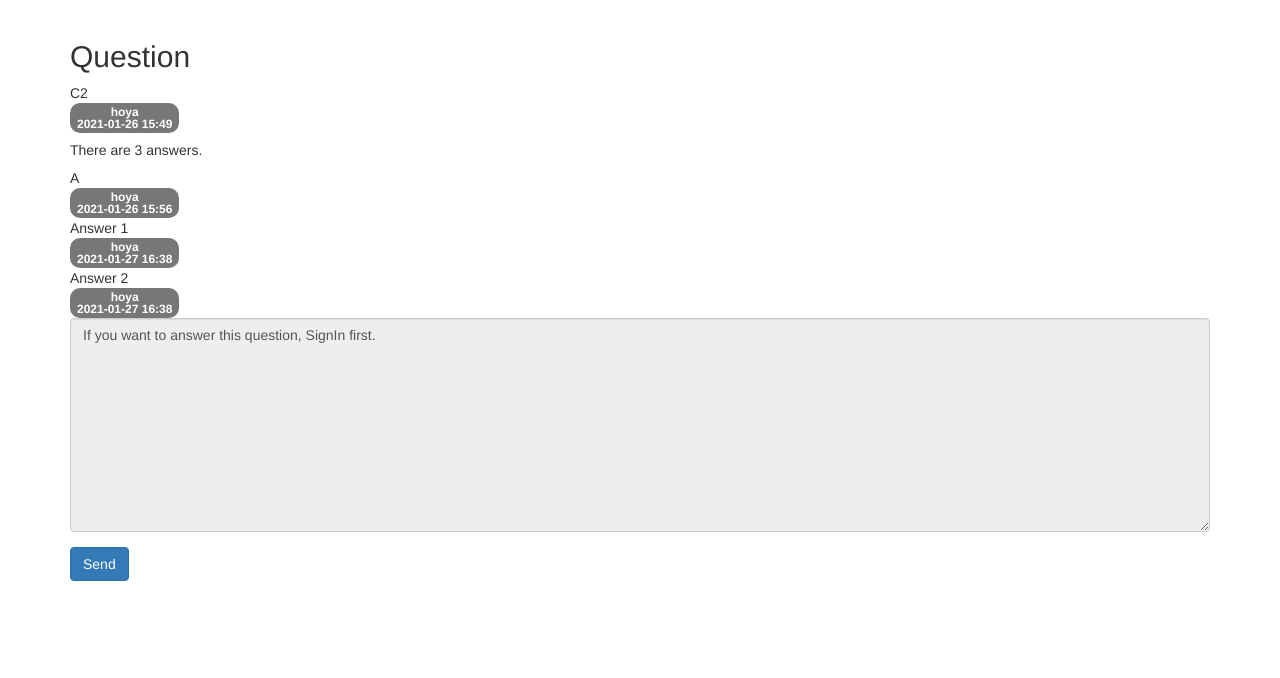
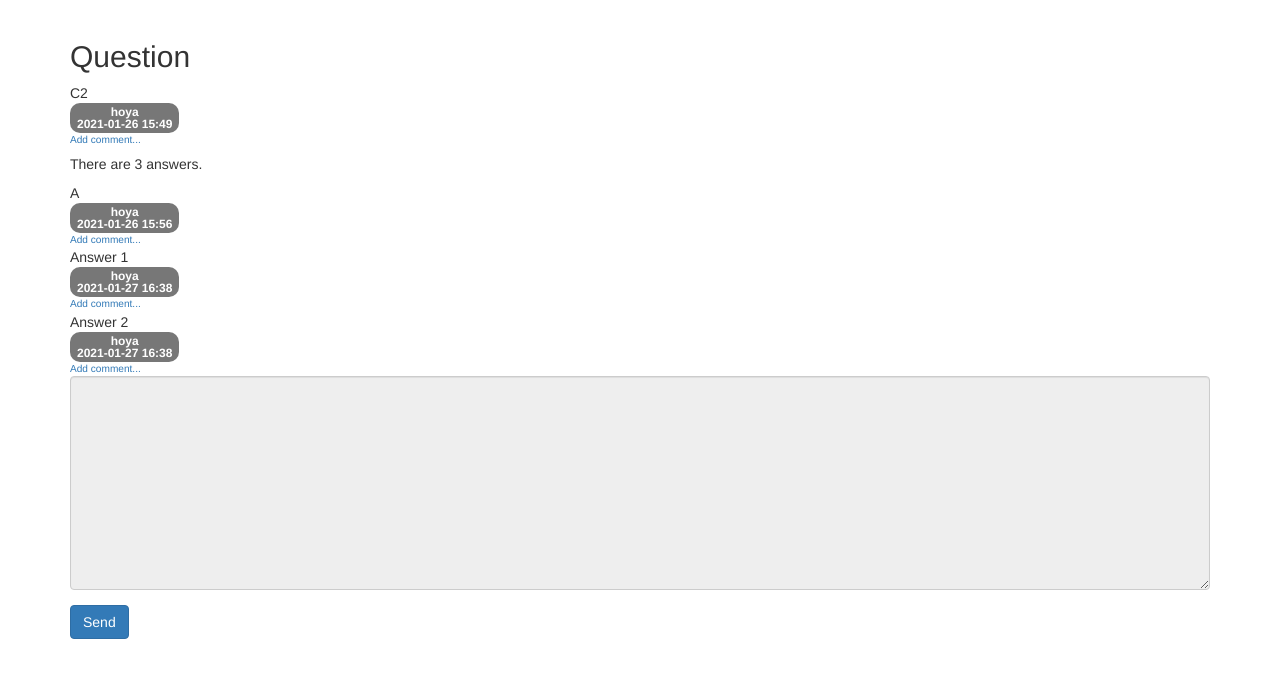
Before and after one commit to HoYaProject/hBulletinBoard_Flask, a Flask app: page /question/detail/2/ in a window 1280 px wide. Shown: the part 52-730 px from the top of the page. Run offline with Flask 2, Linux system fonts and the light colour scheme; data comes from the database, SQL or seed files in the repository; both versions use the stored data as it was after the commit; some libraries are stand-ins or nearby versions.

Commit message:
Added Comment feature

```diff
--- a/src/app.py
+++ b/src/app.py
@@ -6,7 +6,13 @@ from flask_bcrypt import Bcrypt
 
 from .filter import format_datetime
 from .models.common import db
-from .views import main_views, question_views, answer_views, account_views
+from .views import (
+    main_views,
+    account_views,
+    question_views,
+    answer_views,
+    comment_views,
+)
 from .utils import crypto
 
 
@@ -26,9 +32,10 @@ else:
 
 # Blueprint
 app.register_blueprint(main_views.bp)
+app.register_blueprint(account_views.bp)
 app.register_blueprint(question_views.bp)
 app.register_blueprint(answer_views.bp)
-app.register_blueprint(account_views.bp)
+app.register_blueprint(comment_views.bp)
 
 # Filter
 app.jinja_env.filters["datetime"] = format_datetime
--- a/src/forms.py
+++ b/src/forms.py
@@ -30,3 +30,7 @@ class SignInForm(FlaskForm):
         "Username", validators=[DataRequired(), Length(min=3, max=25)]
     )
     password = PasswordField("Password", validators=[DataRequired()])
+
+
+class CommentForm(FlaskForm):
+    content = TextAreaField("Content", validators=[DataRequired()])
--- a/src/static/styles.css
+++ b/src/static/styles.css
@@ -0,0 +1,4 @@
+.comment {
+  border-top: dotted 1px #ddd;
+  font-size: 0.7em;
+}
--- a/src/templates/base.html
+++ b/src/templates/base.html
@@ -1,3 +1,5 @@
 {% extends "bootstrap/base.html" %}
 
+<link rel="stylesheet" href="{{ url_for('static', filename='styles.css') }}">
+
 {% include 'navbar.html' %}
--- a/src/templates/question/question_detail.html
+++ b/src/templates/question/question_detail.html
@@ -22,10 +22,39 @@
             <div class="my-3">
                 <a class="btn btn-sm btn-outline-secondary"
                     href="{{ url_for('question.modify', question_id=question.id) }}">Modify</a>
-                <a class="delete btn btn-sm btn-outline-secondary" href="#"
-                    data-uri="{{ url_for('question.delete', question_id=question.id) }}">Delete</a>
+                <a class="delete btn btn-sm btn-outline-secondary"
+                    data-uri="{{ url_for('question.delete', question_id=question.id) }}" href="#">Delete</a>
             </div>
             {% endif %}
+
+            <!-- Comment -->
+            {% if question.comment_set|length > 0 %}
+            <div class="mt-3">
+                {% for comment in question.comment_set %}
+                <div class="comment py-2 text-muted">
+                    <span style="white-space: pre-line;">{{ comment.content }}</span>
+                    <span>
+                        - {{ comment.user.username }}, {{ comment.created_date|datetime }}
+                        {% if comment.modified_date %}
+                        (Modified at: {{ comment.modified_date|datetime}})
+                        {% endif %}
+                    </span>
+                    {% if g.user == comment.user %}
+                    <a class="small"
+                        href="{{ url_for('comment.modify_comment_for_question', comment_id=comment.id) }}">Modify</a> |
+                    <a class="small delete"
+                        data-uri="{{ url_for('comment.delete_comment_for_question', comment_id=comment.id) }}"
+                        href="#">Delete</a>
+                    {% endif %}
+                </div>
+                {% endfor %}
+            </div>
+            {% endif %}
+            <div>
+                <a class="small" href="{{ url_for('comment.create_comment_for_question', question_id=question.id) }}">
+                    <small>Add comment...</small>
+                </a>
+            </div>
         </div>
     </div>
 
@@ -50,15 +79,43 @@
             <div class="my-3">
                 <a class="btn btn-sm btn-outline-secondary"
                     href="{{ url_for('answer.modify', answer_id=answer.id) }}">Modify</a>
-                <a class="delete btn btn-sm btn-outline-secondary" href="#"
-                    data-uri="{{ url_for('answer.delete', answer_id=answer.id) }}">Delete</a>
+                <a class="delete btn btn-sm btn-outline-secondary"
+                    data-uri="{{ url_for('answer.delete', answer_id=answer.id) }}" href="#">Delete</a>
             </div>
             {% endif %}
+
+            <!-- Comment -->
+            {% if answer.comment_set|length > 0 %}
+            <div class="mt-3">
+                {% for comment in answer.comment_set %}
+                <div class="comment py-2 text-muted">
+                    <span style="white-space: pre-line;">{{ comment.content }}</span>
+                    <span>
+                        - {{ comment.user.username }}, {{ comment.created_date|datetime }}
+                        {% if comment.modified_date %}
+                        (Modified: {{ comment.modified_date|datetime }})
+                        {% endif %}
+                    </span>
+                    {% if g.user == comment.user %}
+                    <a class="small"
+                        href="{{ url_for('comment.modify_comment_for_answer', comment_id=comment.id) }}">Modify</a>
+                    <a class="small delete"
+                        href="{{ url_for('comment.delete_comment_for_answer', comment_id=comment.id) }}">Delete</a>
+                    {% endif %}
+                </div>
+                {% endfor %}
+            </div>
+            {% endif %}
+            <div>
+                <a class="small" href="{{ url_for('comment.create_comment_for_answer', answer_id=answer.id) }}">
+                    <small>Add comment...</small>
+                </a>
+            </div>
         </div>
     </div>
     {% endfor %}
 
-    <form class="my-3" action="{{ url_for('answer.create', question_id=question.id) }}" method="post">
+    <form action="{{ url_for('answer.create', question_id=question.id) }}" class="my-3" method="post">
         {{ form.csrf_token }}
         {% for field, errors in form.errors.items() %}
         <div class="alert alert-danger" role="alert">
@@ -66,12 +123,8 @@
         </div>
         {% endfor %}
         <div class="form-group">
-            {% if not g.user %}
-            <textarea class="form-control" name="content" id="content" rows="10"
-                disabled>If you want to answer this question, SignIn first.</textarea>
-            {% else %}
-            <textarea class="form-control" name="content" id="content" rows="10"></textarea>
-            {% endif %}
+            <textarea {% if not g.user %}disabled{% endif %} name="content" id="content" class="form-control"
+                rows="10"></textarea>
         </div>
         <input class="btn btn-primary" type="submit" value="Send" />
     </form>
@@ -88,5 +141,7 @@
             }
         })
     })
+
+
 </script>
 {% endblock %}
```
Also changed, not shown: migrations/versions/9192d9d773b3_.py (added, +40 -0 lines), src/models/comment.py (added, +22 -0 lines), src/templates/comment/comment_form.html (added, +18 -0 lines), src/views/comment_views.py (added, +120 -0 lines), hbb.db.
